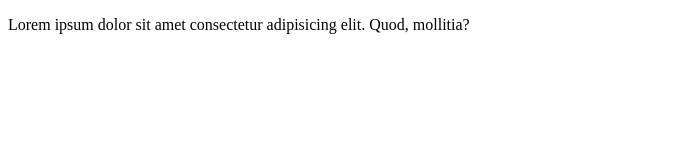
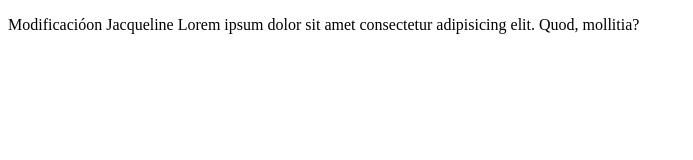
Before and after one commit to jackypy/TareaGit, a plain HTML site: page index.html in a window 1280 px wide. Shown: the whole page, without its empty margins (0-693 px from the left). Drawn offline with Linux system fonts and the light colour scheme.

Commit message:
Modificacion Jacqueline

```diff
--- a/index.html
+++ b/index.html
@@ -8,6 +8,7 @@
 </head>
 <body>
     <p>
+       Modificacióon Jacqueline
         Lorem ipsum dolor sit amet consectetur adipisicing elit. Quod, mollitia?
     </p>
 
```
